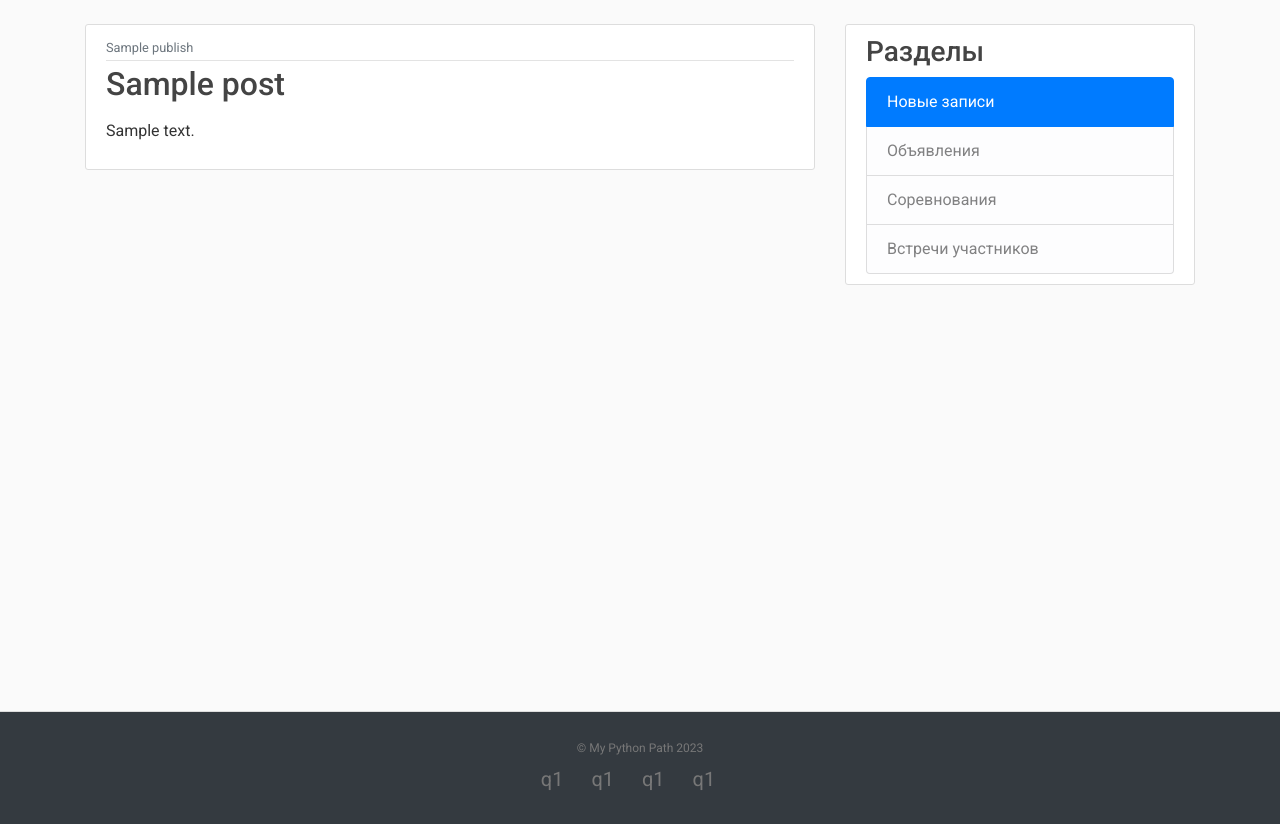
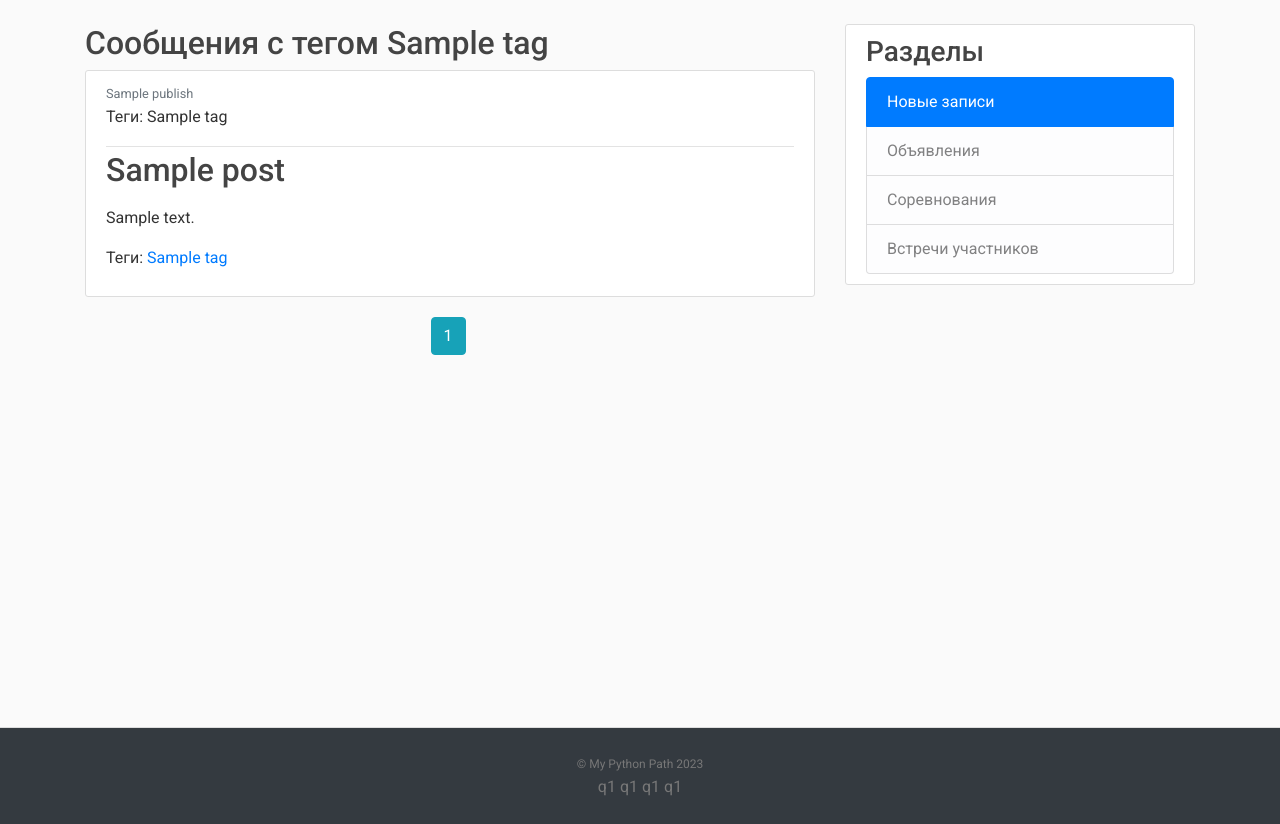
Before and after one commit to justkkozlow/myDjangoBlog, a Django app: template blog/templates/blog/post/list.html in a window 1280 px wide. Shown: the part 56-880 px from the top of the page. Run offline with Django 4.2, Linux system fonts and the light colour scheme; the template is opened without the code that fills it: most values are stand-ins (such as "Sample title", 1, 10 or a date in 2020); some libraries are stand-ins or nearby versions.

Commit message:
Add tags functional for posts in Blog

```diff
--- a/blog/models.py
+++ b/blog/models.py
@@ -2,6 +2,7 @@ from django.db import models
 from django.utils import timezone
 from django.contrib.auth.models import User
 from django.urls import reverse
+from taggit.managers import TaggableManager
 
 
 class PublishedManager(models.Manager):
@@ -35,6 +36,7 @@ class Post(models.Model):
                               verbose_name='Статус')
     objects = models.Manager()
     published = PublishedManager()
+    tags = TaggableManager()
 
     class Meta:
         verbose_name = 'Статья'
--- a/blog/templates/blog/base.html
+++ b/blog/templates/blog/base.html
@@ -51,10 +51,10 @@
     <footer class="text-center bg-dark">
       <p><a href="#">© My Python Path 2023</a></p>
       <div class="social-icons">
-        <a class="navbar-brand mr-4" href="/blog"><i class='bx bx-linkedin bx-tada-hover'></i>q1</a>
-        <a class="navbar-brand mr-4" href="/blog"><i class='bx bx-github bx-tada-hover'></i>q1</a>
-        <a class="navbar-brand mr-4" href="/blog"><i class='bx bx-telegram bx-tada-hover'></i>q1</a>
-        <a class="navbar-brand mr-4" href="/blog"><i class='bx bx-whatsapp bx-tada-hover'></i>q1</a>
+        <a href="/blog"><i class='bx bx-linkedin bx-tada-hover'></i>q1</a>
+        <a href="/blog"><i class='bx bx-github bx-tada-hover'></i>q1</a>
+        <a href="/blog"><i class='bx bx-telegram bx-tada-hover'></i>q1</a>
+        <a href="/blog"><i class='bx bx-whatsapp bx-tada-hover'></i>q1</a>
       </div>
     </footer>
 
--- a/blog/templates/blog/post/list.html
+++ b/blog/templates/blog/post/list.html
@@ -3,17 +3,29 @@
 {% block title %}My Blog{% endblock %}
 
 {% block content %}
-
+    {% if tag %}
+        <h2>Сообщения с тегом {{ tag.name }}</h2>
+    {% endif %}
     {% for post in posts %}
     <article class="media content-section">
         <div class="media-body">
             <div class="article-metadata">
                 <small class="text-muted">{{ post.publish }}</small>
+                <p>Теги: {{ post.tags.all|join:", " }}</p>
             </div>
             <h2><a class="article-title" href="{{ post.get_absolute_url }}">{{ post.title }}</a></h2>
             <p class="article-content">{{ post.body|truncatewords:30|linebreaks }}</p>
+            <p>
+                Теги:
+                {% for tag in post.tags.all %}
+                    <a href="{% url 'blog:post_list_by_tag' tag.slug %}">
+                        {{ tag.name }}
+                    </a>
+                    {% if not forloop.last %} {% endif %}
+                {% endfor %}
+            </p>
         </div>
     </article>
     {% endfor %}
-    {% include "_pagination.html" with page=page_obj %}
+    {% include "_pagination.html" with page=posts %}
 {% endblock %}
--- a/mysite/settings.py
+++ b/mysite/settings.py
@@ -32,6 +32,7 @@ ALLOWED_HOSTS = []
 
 INSTALLED_APPS = [
     'jazzmin',
+    'taggit',
 
     'django.contrib.admin',
     'django.contrib.auth',
```
Also changed, not shown: blog/templates/blog/post/detail.html (+11 -3 lines), blog/urls.py (+4 -3 lines), blog/views.py (+35 -22 lines), blog/migrations/0003_alter_post_options_alter_post_author_alter_post_body_and_more.py (added), blog/migrations/0004_comment_body_alter_comment_active_and_more.py (added), blog/migrations/0005_post_tags_alter_comment_body_alter_comment_post.py (added).
